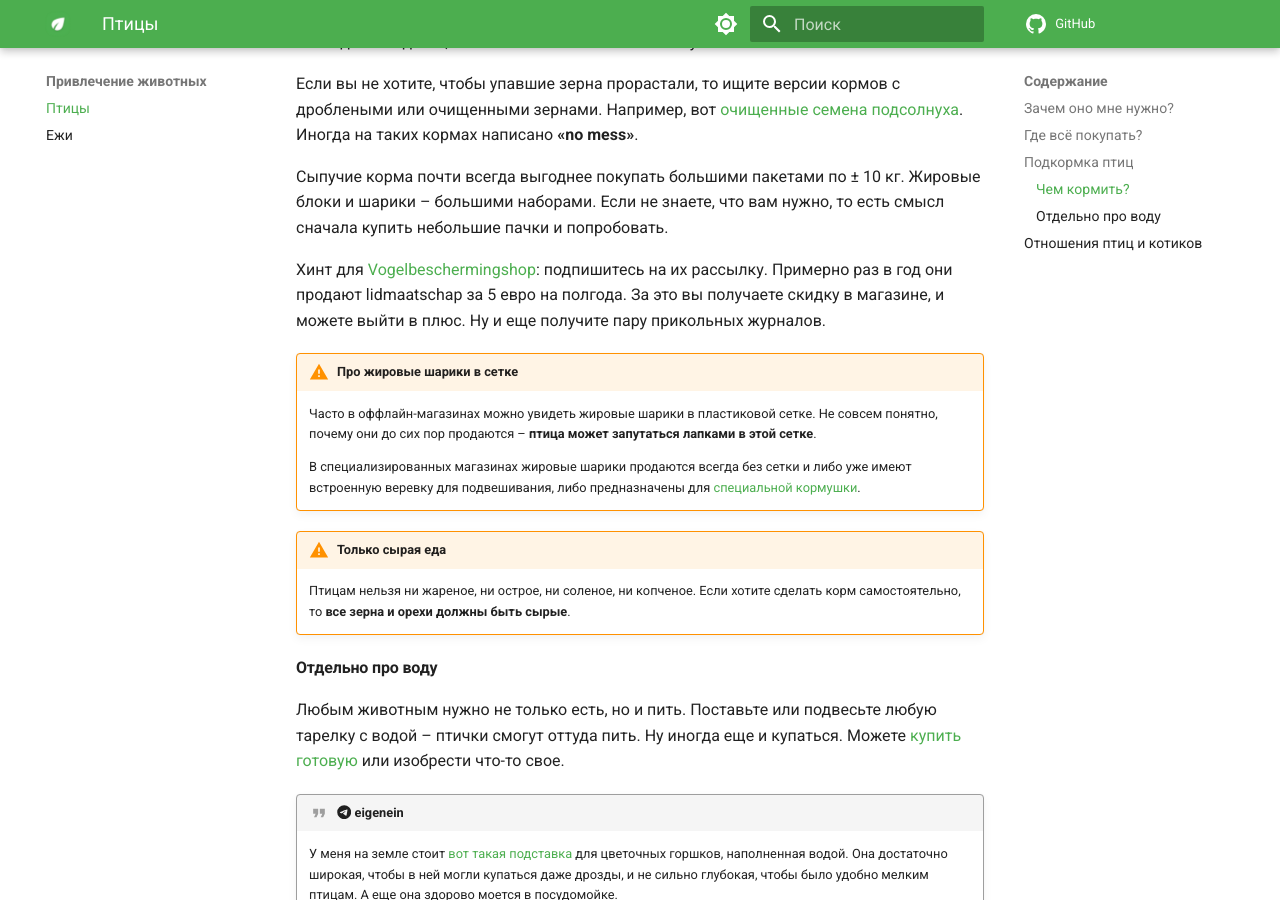
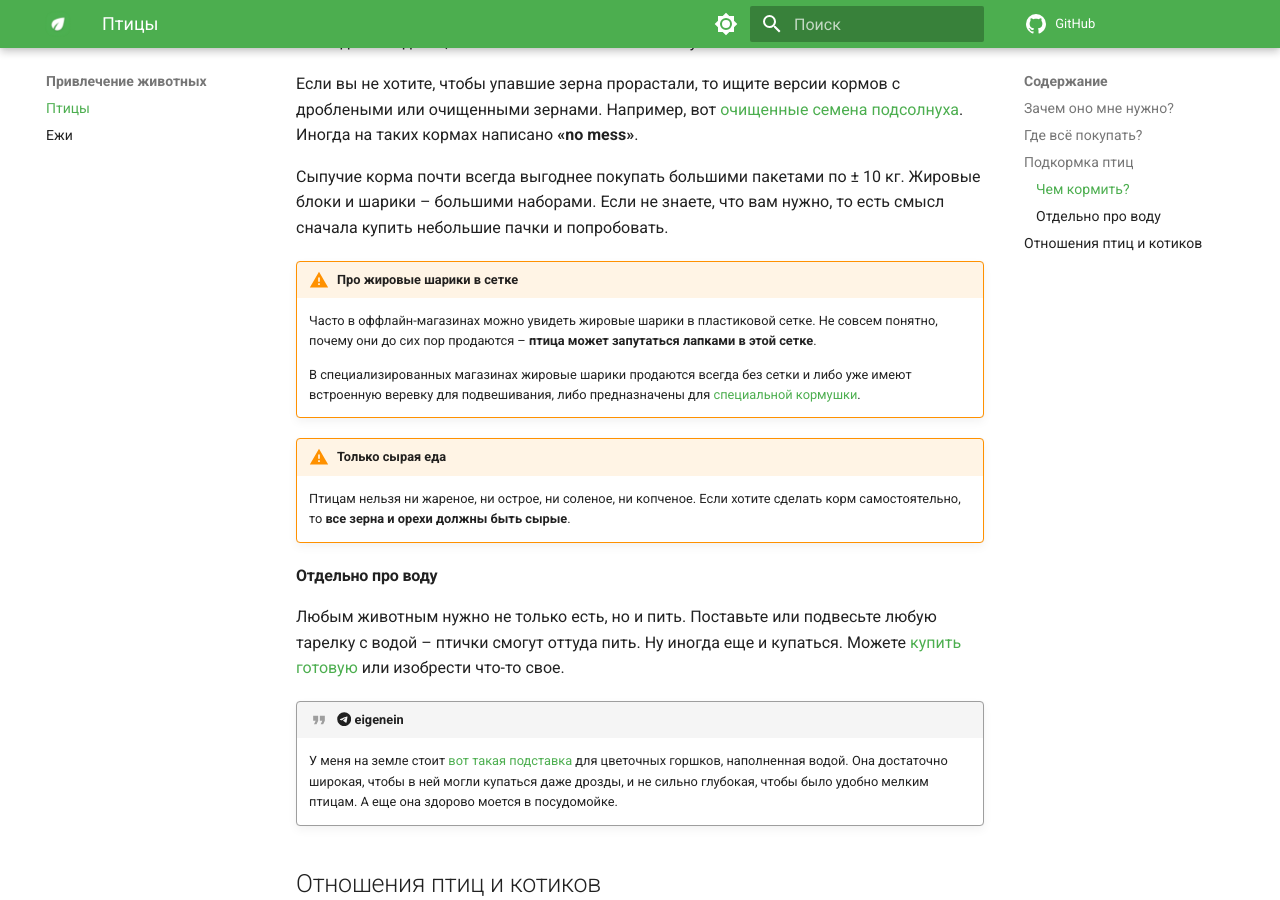
Before and after one commit to eigenein/sadovod-bnl, an MkDocs documentation site: the page built from docs/attracting-animals/birds.md, in a window 1280 px wide and 900 px high, scrolled down 1460 px. Built offline with MkDocs 1.6.1 and Material for MkDocs 9.7.7, drawn with Linux system fonts in a browser that asks for light colours; comment, search, counter and statistics services are not loaded.

Commit message:
🔥 Remove the outdated info

```diff
--- a/docs/attracting-animals/birds.md
+++ b/docs/attracting-animals/birds.md
@@ -45,8 +45,6 @@ tags:
 
 Сыпучие корма почти всегда выгоднее покупать большими пакетами по +/- 10 кг. Жировые блоки и шарики – большими наборами. Если не знаете, что вам нужно, то есть смысл сначала купить небольшие пачки и попробовать.
 
-Хинт для [Vogelbeschermingshop](https://www.vogelbeschermingshop.nl/): подпишитесь на их рассылку. Примерно раз в год они продают lidmaatschap за 5 евро на полгода. За это вы получаете скидку в магазине, и можете выйти в плюс. Ну и еще получите пару прикольных журналов.
-
 !!! warning "Про жировые шарики в сетке"
 
     Часто в оффлайн-магазинах можно увидеть жировые шарики в пластиковой сетке. Не совсем понятно, почему они до сих пор продаются – **птица может запутаться лапками в этой сетке**.
```
